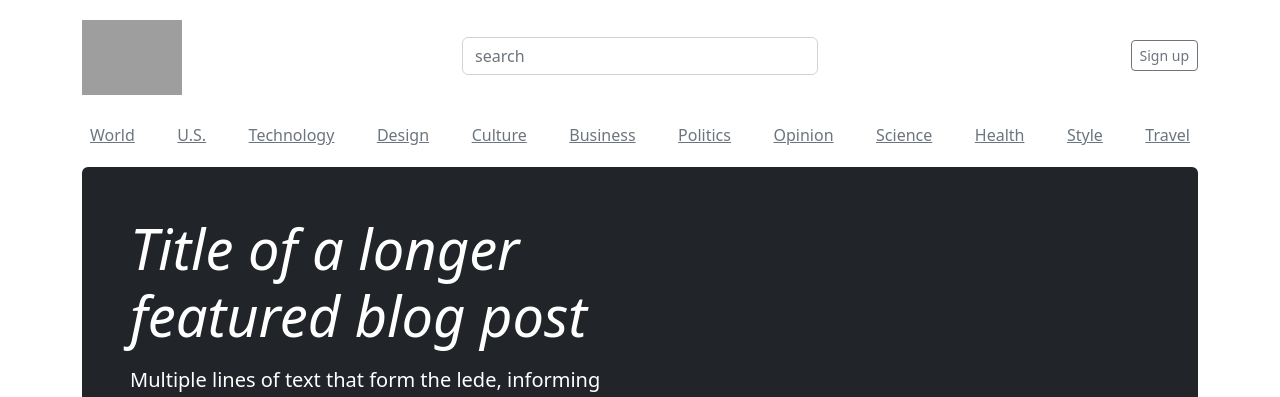
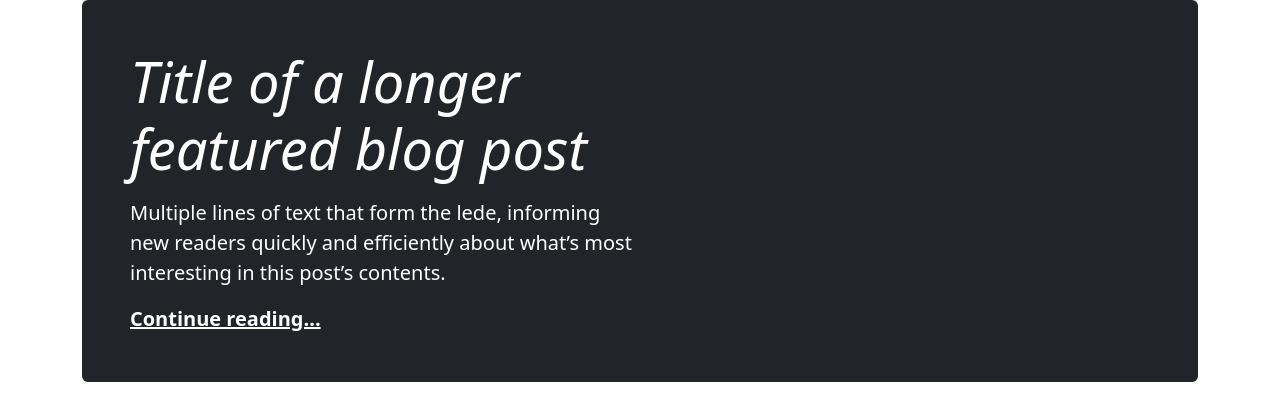
Before and after one commit to begmatovTimur/HomeClick, a Django app: page / in a window 1280 px wide. Shown: the top 397 px of the page. Run offline with Django 4.2, Linux system fonts and the light colour scheme; grey boxes are pictures that could not be loaded.

Commit message:
Change project

```diff
--- a/main/templates/index.html
+++ b/main/templates/index.html
@@ -1,46 +1,6 @@
 {% extends "base.html" %}
 
 {% block body %}
-
-
-    <div class="container">
-      <header class="blog-header lh-1 py-3">
-        <div class="row flex-nowrap justify-content-between align-items-center">
-          <div class="col-4 pt-1">
-            <a class="link-secondary" href="#">
-              <img src="https://national-expertise.ru/wp-content/uploads/2019/01/Cian.ru_.png" width="100px" alt="">
-            </a>
-          </div>
-          <div class="col-4 text-center">
-            <form action="{% url 'index' %}" class="justify-content-center">
-              <input type="search" name="search" class="form-control" placeholder="search" aria-label="Username" aria-describedby="basic-addon1">
-            </form>
-          </div>
-          <div class="col-4 d-flex justify-content-end align-items-center">
-
-            <a class="btn btn-sm btn-outline-secondary" href="{% url 'authentication' %}">Sign up</a>
-          </div>
-        </div>
-      </header>
-
-      <div class="nav-scroller py-1 mb-2">
-        <nav class="nav d-flex justify-content-between">
-          <a class="p-2 link-secondary" href="#">World</a>
-          <a class="p-2 link-secondary" href="#">U.S.</a>
-          <a class="p-2 link-secondary" href="#">Technology</a>
-          <a class="p-2 link-secondary" href="#">Design</a>
-          <a class="p-2 link-secondary" href="#">Culture</a>
-          <a class="p-2 link-secondary" href="#">Business</a>
-          <a class="p-2 link-secondary" href="#">Politics</a>
-          <a class="p-2 link-secondary" href="#">Opinion</a>
-          <a class="p-2 link-secondary" href="#">Science</a>
-          <a class="p-2 link-secondary" href="#">Health</a>
-          <a class="p-2 link-secondary" href="#">Style</a>
-          <a class="p-2 link-secondary" href="#">Travel</a>
-        </nav>
-      </div>
-    </div>
-
     <main class="container">
       <div class="p-4 p-md-5 mb-4 text-white rounded bg-dark">
         <div class="col-md-6 px-0">
```
Also changed, not shown: main/templates/base.html (+34 -1 lines).
